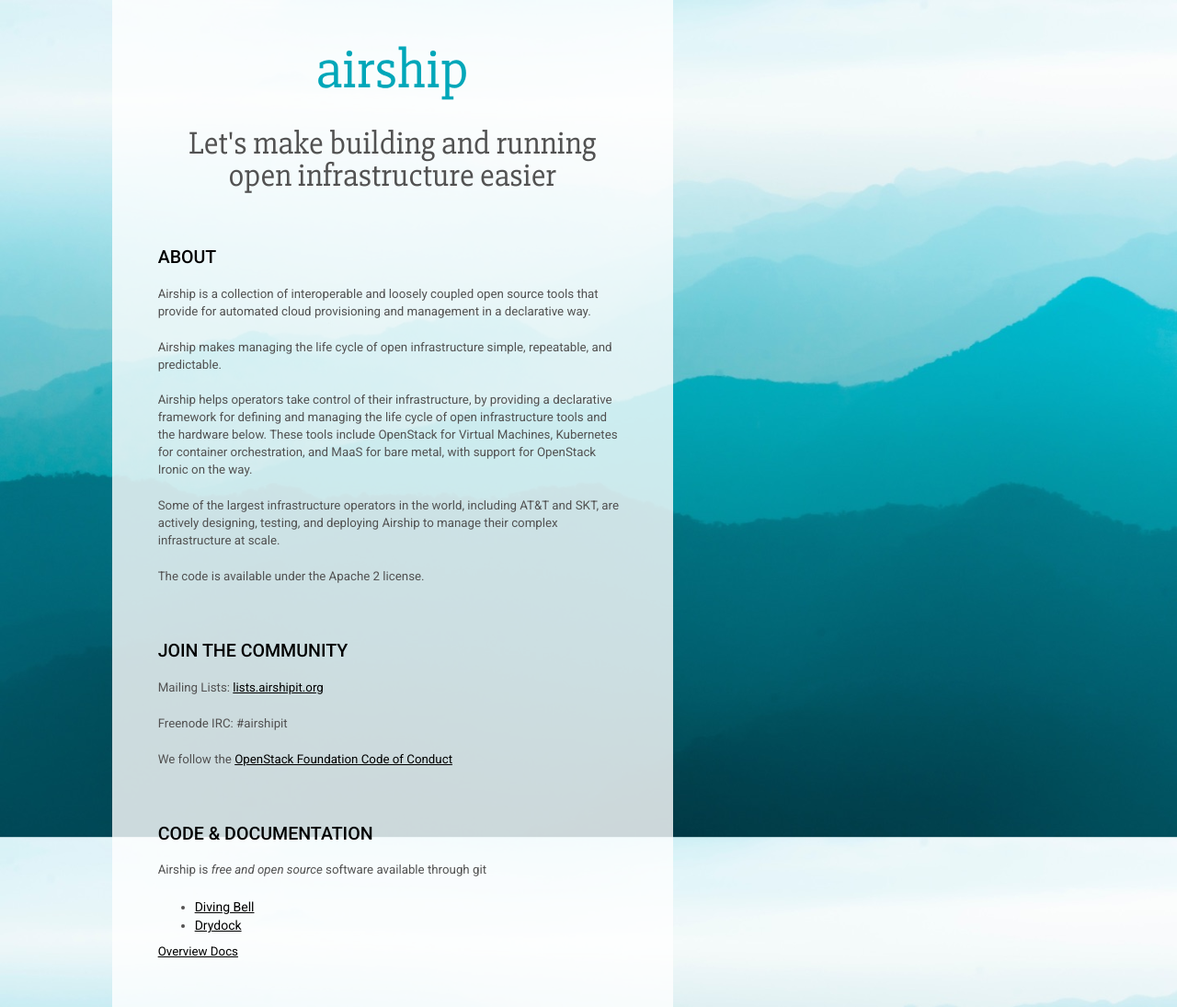
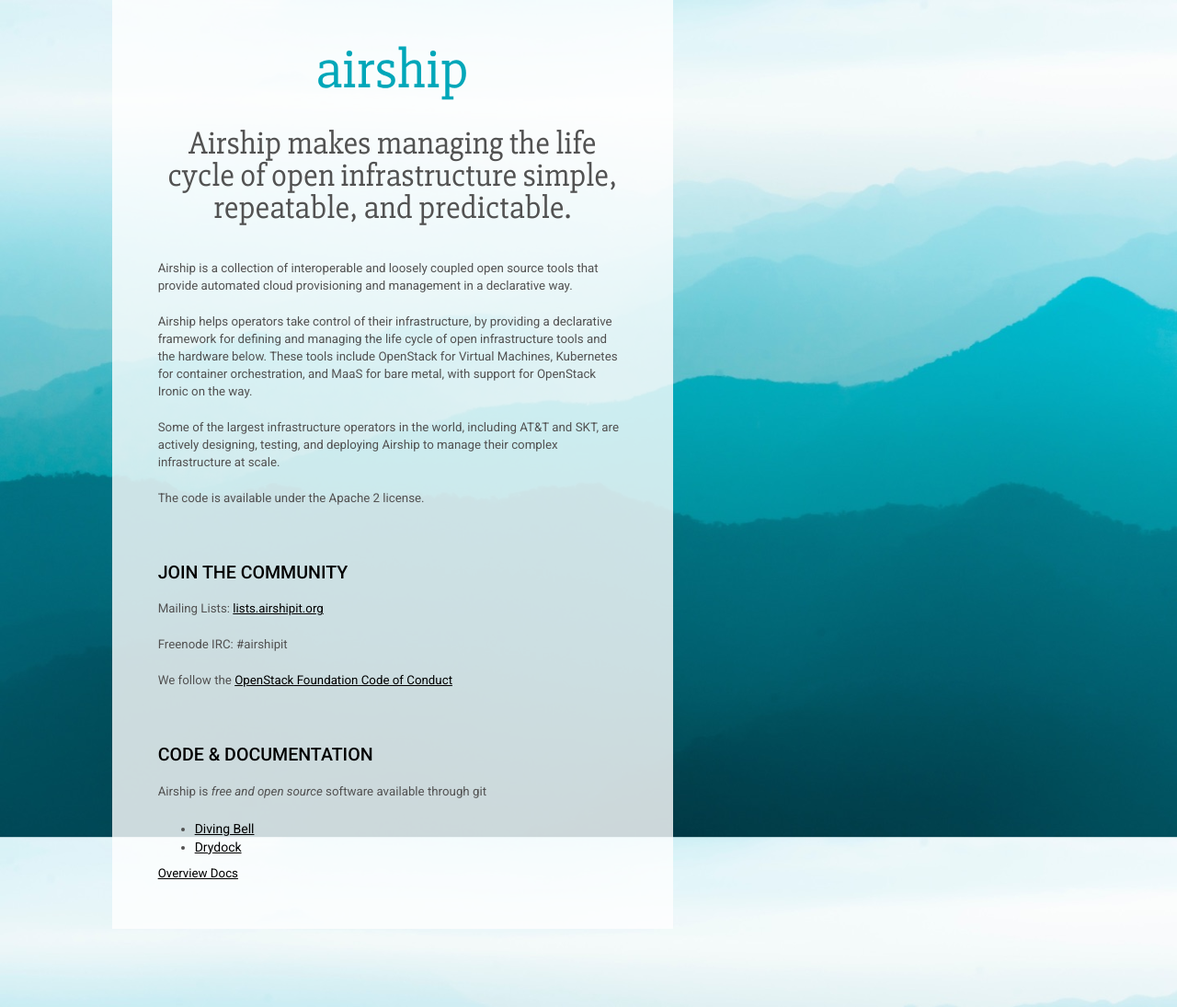
Before and after one commit to iamweswilson/airship-landing, a Jekyll site: the page built from index.html, in a window 1280 px wide. Shown: the whole page at 92% size. Built offline with Jekyll 4.4.1, drawn with Linux system fonts in a browser that asks for light colours.

Commit message:
Tweaking wording again

```diff
--- a/index.html
+++ b/index.html
@@ -13,14 +13,11 @@
                         <img class="brand" src="/img/temp-logo.svg" alt="">
                     </div>
                     <div class="quote-wrapper">
-                        <div class="quote">Let's make building and running open infrastructure easier</div>
+                        <div class="quote">Airship makes managing the life cycle of open infrastructure simple, repeatable, and predictable.</div>
                     </div>
-                    <h2>About</h2>
+                    <p>&nbsp;</p>
                     <p>
-                        Airship is a collection of interoperable and loosely coupled open source tools that provide for automated cloud provisioning and management in a declarative way.
-                    </p>
-                    <p>
-                        Airship makes managing the life cycle of open infrastructure simple, repeatable, and predictable.
+                        Airship is a collection of interoperable and loosely coupled open source tools that provide automated cloud provisioning and management in a declarative way.
                     </p>
                     <p>
                         Airship helps operators take control of their infrastructure, by providing a declarative framework for defining and managing the life cycle of open infrastructure tools and the hardware below. These tools include OpenStack for Virtual Machines, Kubernetes for container orchestration, and MaaS for bare metal, with support for OpenStack Ironic on the way.
```
